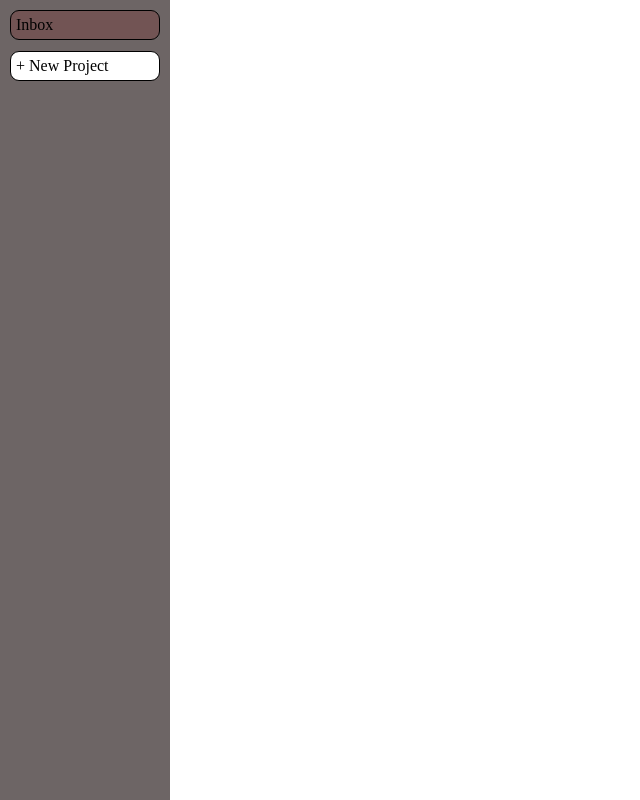
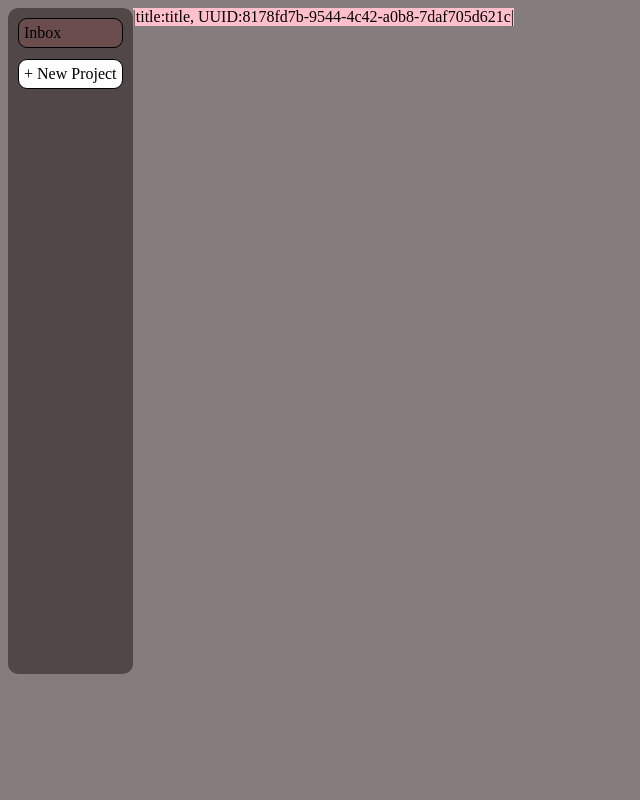
Before and after one commit to peterbuoy/todo-list, a website built with webpack: page src/index.html in a window 1280 px wide. Shown: the whole page, without its empty margins (0-640 px from the left). Built offline with nearby package versions, Linux system fonts and the light colour scheme.

Commit message:
tweaked html, css, and index.js to test dom rendering

```diff
--- a/src/index.html
+++ b/src/index.html
@@ -7,10 +7,11 @@
 	<title>TaskReel</title>
 </head>
 <body>
-	<nav id='sidenav'>
-		<div id='div_new_project'>+ New Project</div>
-	</nav>
-	<div id='div_project'></div>
-	<div id='div_item'></div>
+	<div id='sidenav'>
+		<span id='div_new_project'>+ New Project</span>
+	</div>
+	<div id='div_item_container'>
+
+	</div>
 </body>
 </html>
--- a/src/index.js
+++ b/src/index.js
@@ -2,22 +2,27 @@ import { TodoItem, Project } from "./Logic";
 import "./style.css";
 
 const DIV_NEW_PROJECT = document.getElementById('div_new_project');
+const DIV_ITEM_CONTAINER = document.getElementById('div_item_container');
 
-let currentProject = "Inbox";
-const setCurrentProject = (name) => {
-	currentProject = name;
-	console.log('currentProject expression invoked');
-}
+// make new inbox, add to list, add to dom
+let projectInbox =  new Project('Inbox');
+let projectSpan = document.createElement('span');
+projectSpan.textContent = projectInbox.name;
+DIV_NEW_PROJECT.before(projectSpan);
 
-// make new inbox, add to list, update dom
-let projectInbox =  new Project('Inbox');
-let item = document.createElement('div');
-item.textContent = projectInbox.name;
-DIV_NEW_PROJECT.before(item);
+// make new item, add to inbox, add to dom
+let item1 = new TodoItem('title', 'description', '2021-10-10', 1, 'no details');
+projectInbox.addItem(item1);
+let newItem = document.createElement('div');
+newItem.textContent = item1.getTitleAndUUID();
+DIV_ITEM_CONTAINER.append(newItem);
 
 const newProject = () => {
-		let project = new Project(prompt('enter name for new project'));
-		let item = document.createElement('div');
+		let projectName = prompt('Enter name for project');
+		console.log(`projectName is ${projectName}`);
+		if (projectName == null || projectName == '') return console.log('hello');
+		let project = new Project(projectName);
+		let item = document.createElement('span');
 		item.textContent = project.name;
 		item.addEventListener('click', () => setCurrentProject('Personal'))
 		DIV_NEW_PROJECT.before(item);
--- a/src/logic.js
+++ b/src/logic.js
@@ -23,8 +23,7 @@ class Project {
 		this.itemMap.set(todoItem.UUID, todoItem);
 		console.log('item added');
 	}
-	moveItem(todoItem, destProject) {
-		destProject.itemMap.set(todoItem.UUID, todoItem);
+	removeItem(todoItem) {
 		this.itemMap.delete(todoItem.UUID);
 	}
 	printAllItems() {
--- a/src/style.css
+++ b/src/style.css
@@ -1,15 +1,18 @@
-nav {
+body {
+	background-color: #4e4343af;
+	display: flex;
+	flex-direction: row;
+	/* align-items: stretch; */
+	height: 52vmax;
+}
+#sidenav {
 	display: flex;
 	flex-direction: column;
 	background-color: #413737c4;
-	width: 170px;
-	position: absolute;
-	top: 0px;
-	left: 0px;
-	bottom: 0px;
+	max-width: 150px;
+	border-radius: 10px;
 }
-
-nav > div {
+#sidenav > span {
 	border: 1px solid black;
 	background-color:#745050c4;
 	border-radius: 9px;
@@ -17,7 +20,15 @@ nav > div {
 	padding: 5px;
 	cursor: pointer;
 }
-
-nav > #div_new_project {
+#sidenav > #div_new_project {
 	background-color: white;
 }
+
+#div_item_container {
+	position: relative;
+	display: flex;
+	flex-direction: column;
+}
+#div_item_container > div {
+	background-color: pink;
+}
```
